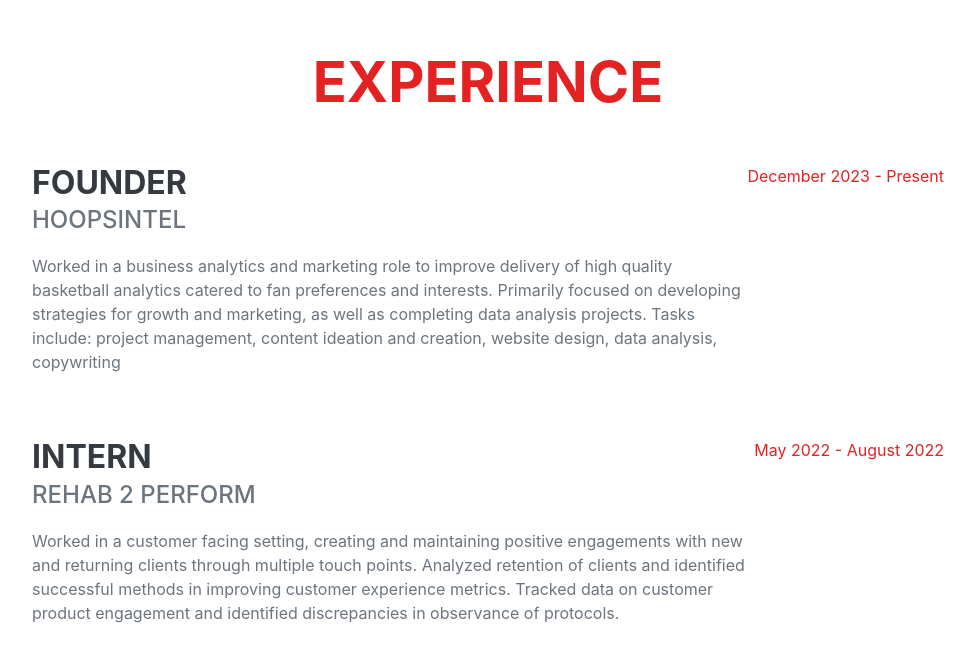
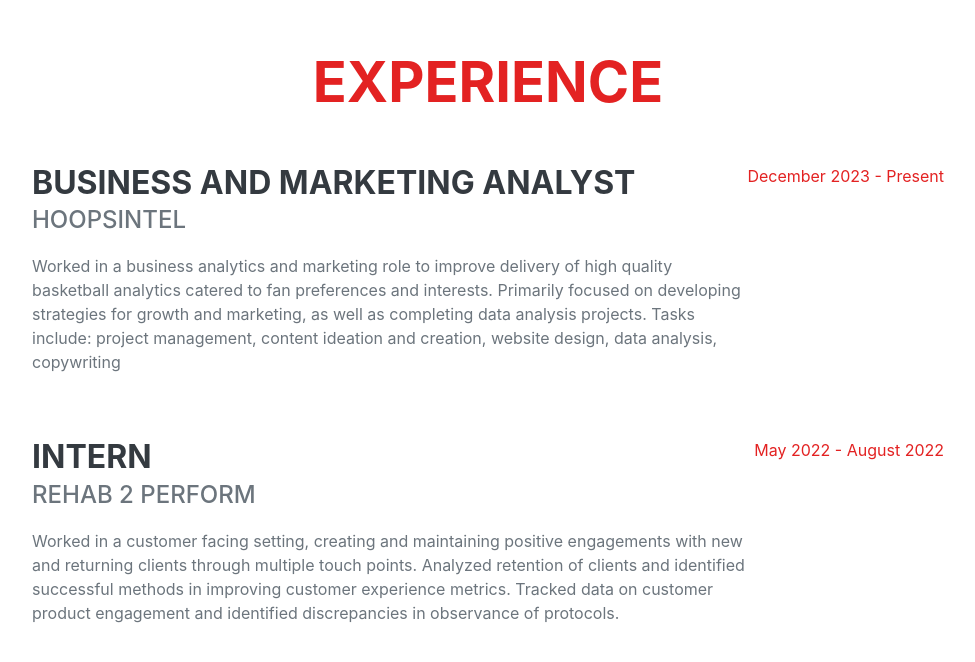
Before and after one commit to jasontaylor3/jason_taylor_portfolio, a plain HTML site: page index.html in a window 1280 px wide. Shown: the part 2584-3246 px from the top of the page, without its empty margins (288-1263 px from the left). Drawn offline with nearby package versions, Linux system fonts and the light colour scheme; a web font is replaced by a local one.

Commit message:
feat: changed name for role

```diff
--- a/index.html
+++ b/index.html
@@ -122,7 +122,7 @@
                     </center>
                     <div class="d-flex flex-column flex-md-row justify-content-between mb-5">
                         <div class="flex-grow-1">
-                            <h3 class="mb-0">Founder</h3>
+                            <h3 class="mb-0">Business and Marketing Analyst</h3>
                             <div class="subheading mb-3">HoopsIntel</div>
                             <p>Worked in a business analytics and marketing role to improve delivery of high quality basketball analytics catered to fan preferences and interests. Primarily focused on developing strategies for growth and marketing, as well as completing data analysis projects.
                                  Tasks include: project management, content ideation and creation, website design, data analysis, copywriting</p>
```
